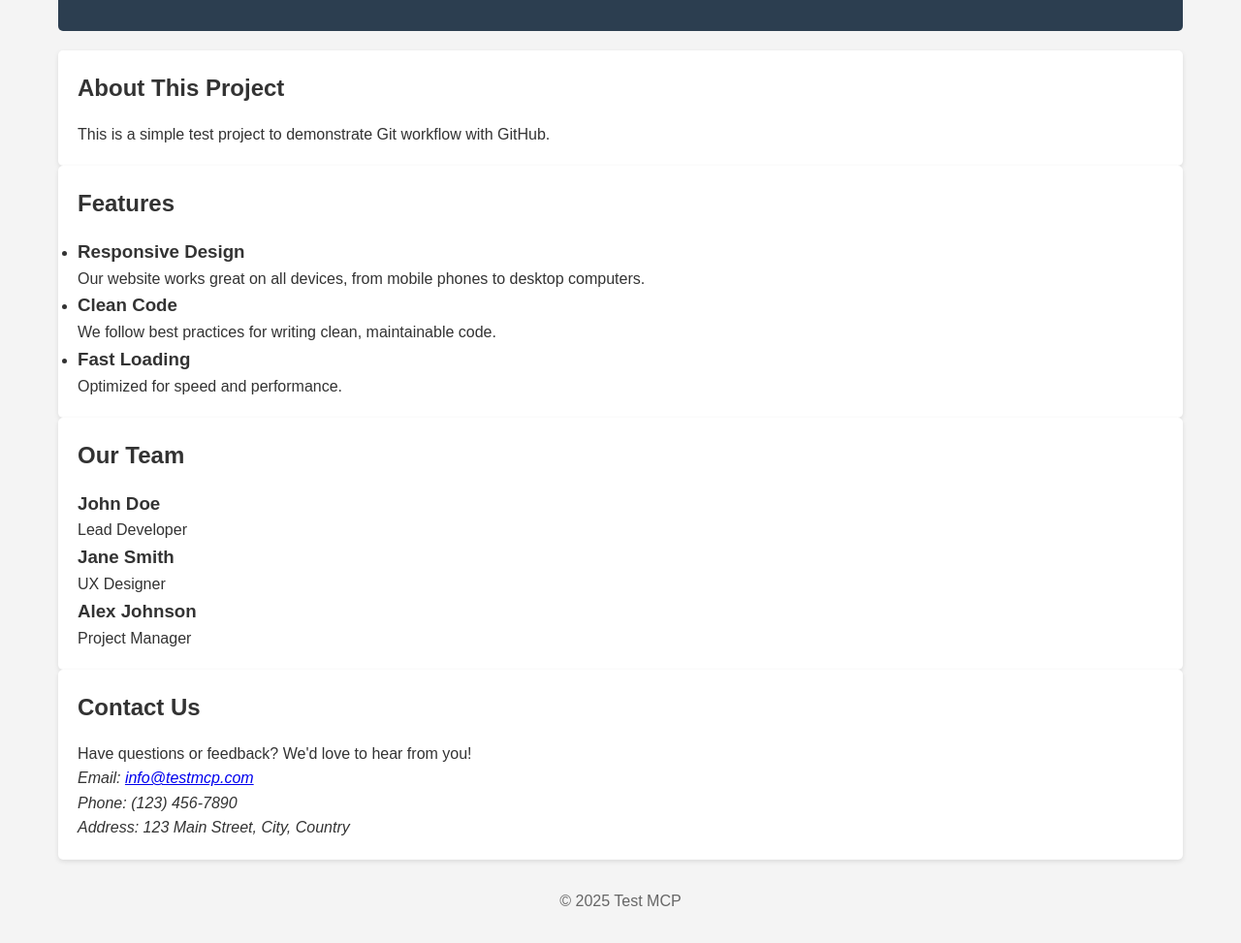
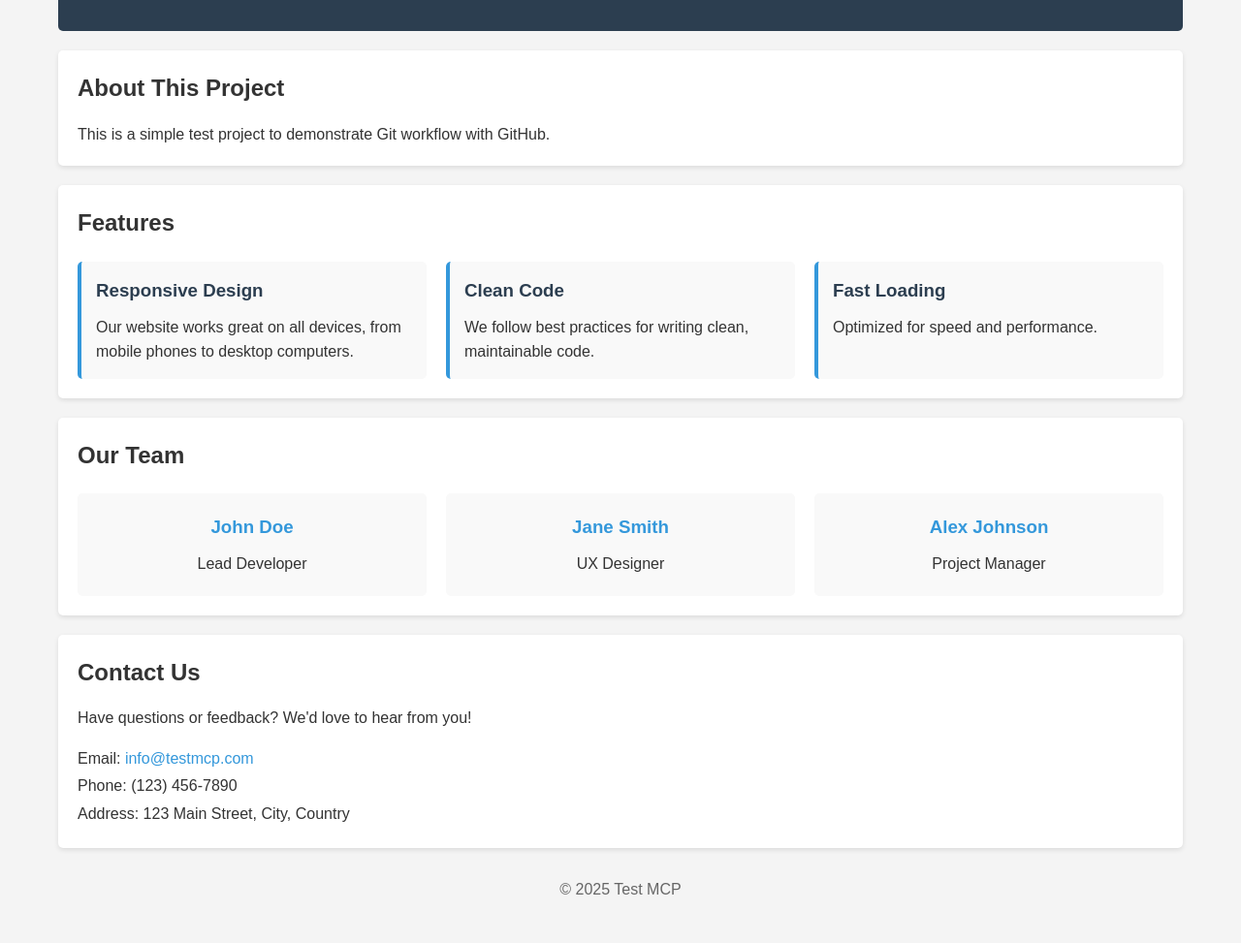
Before and after one commit to KUNDAN1334/test-mcp, a plain HTML site: page index.html in a window 1280 px wide. Shown: the part 94-1067 px from the top of the page at 97% size. Drawn offline with Linux system fonts and the light colour scheme.

Commit message:
Update CSS for new content sections

```diff
--- a/styles.css
+++ b/styles.css
@@ -28,11 +28,17 @@ h1, h2 {
     margin-bottom: 15px;
 }
 
+h3 {
+    margin-bottom: 10px;
+    color: #2c3e50;
+}
+
 section {
     background-color: white;
     padding: 20px;
     border-radius: 5px;
     box-shadow: 0 2px 5px rgba(0,0,0,0.1);
+    margin-bottom: 20px;
 }
 
 footer {
@@ -41,3 +47,54 @@ footer {
     padding: 10px;
     color: #666;
 }
+
+/* Features section */
+.features ul {
+    list-style: none;
+    display: grid;
+    grid-template-columns: repeat(auto-fit, minmax(300px, 1fr));
+    gap: 20px;
+    margin-top: 20px;
+}
+
+.features li {
+    padding: 15px;
+    border-radius: 5px;
+    background-color: #f9f9f9;
+    border-left: 4px solid #3498db;
+}
+
+/* Team section */
+.team-members {
+    display: grid;
+    grid-template-columns: repeat(auto-fit, minmax(250px, 1fr));
+    gap: 20px;
+    margin-top: 20px;
+}
+
+.team-member {
+    text-align: center;
+    padding: 20px;
+    background-color: #f9f9f9;
+    border-radius: 5px;
+}
+
+.team-member h3 {
+    color: #3498db;
+}
+
+/* Contact section */
+.contact a {
+    color: #3498db;
+    text-decoration: none;
+}
+
+.contact a:hover {
+    text-decoration: underline;
+}
+
+address {
+    margin-top: 15px;
+    font-style: normal;
+    line-height: 1.8;
+}
```
